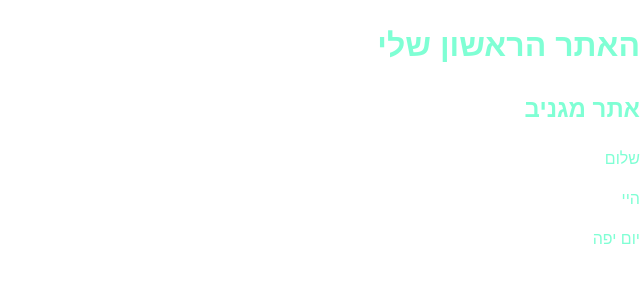
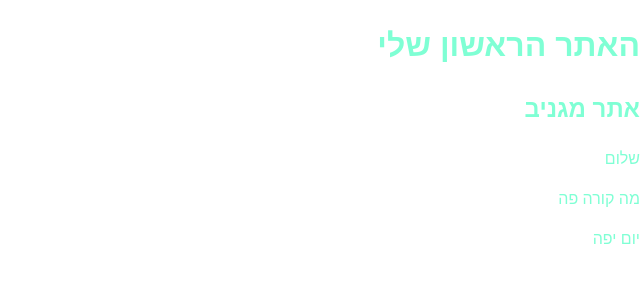
Before and after one commit to sarirad/firstprojectwebdesigncourse, a plain HTML site: page htmlcode.html in a window 1280 px wide. Shown: the full height of the page, 640-1280 px from the left. Drawn offline with Linux system fonts and the light colour scheme.

Commit message:
Update htmlcode.html

```diff
--- a/htmlcode.html
+++ b/htmlcode.html
@@ -9,7 +9,7 @@
 <h1>האתר הראשון שלי</h1>
 <h2>אתר מגניב</h2>
 <p>שלום</p>
-<p>היי</p>
+<p>מה קורה פה</p>
 <p>יום יפה</p>
 </body>
 </html>
```
